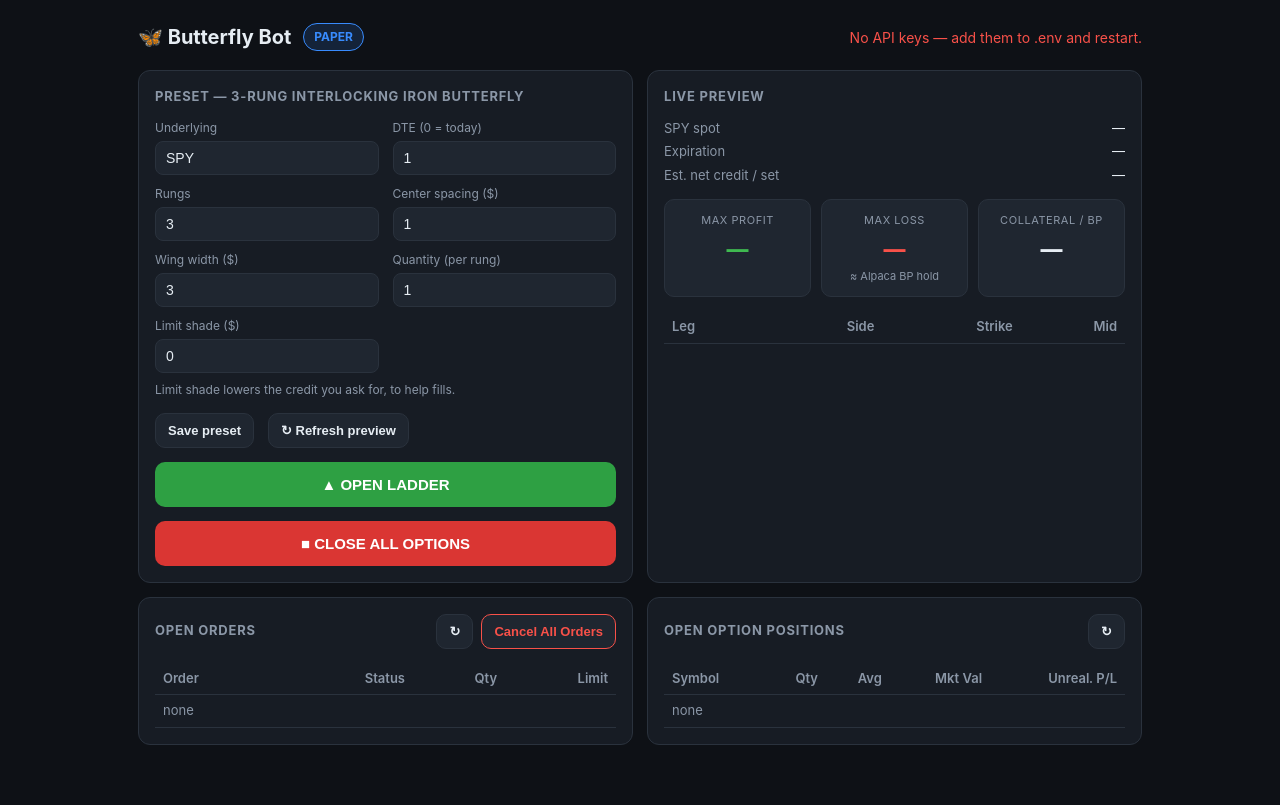
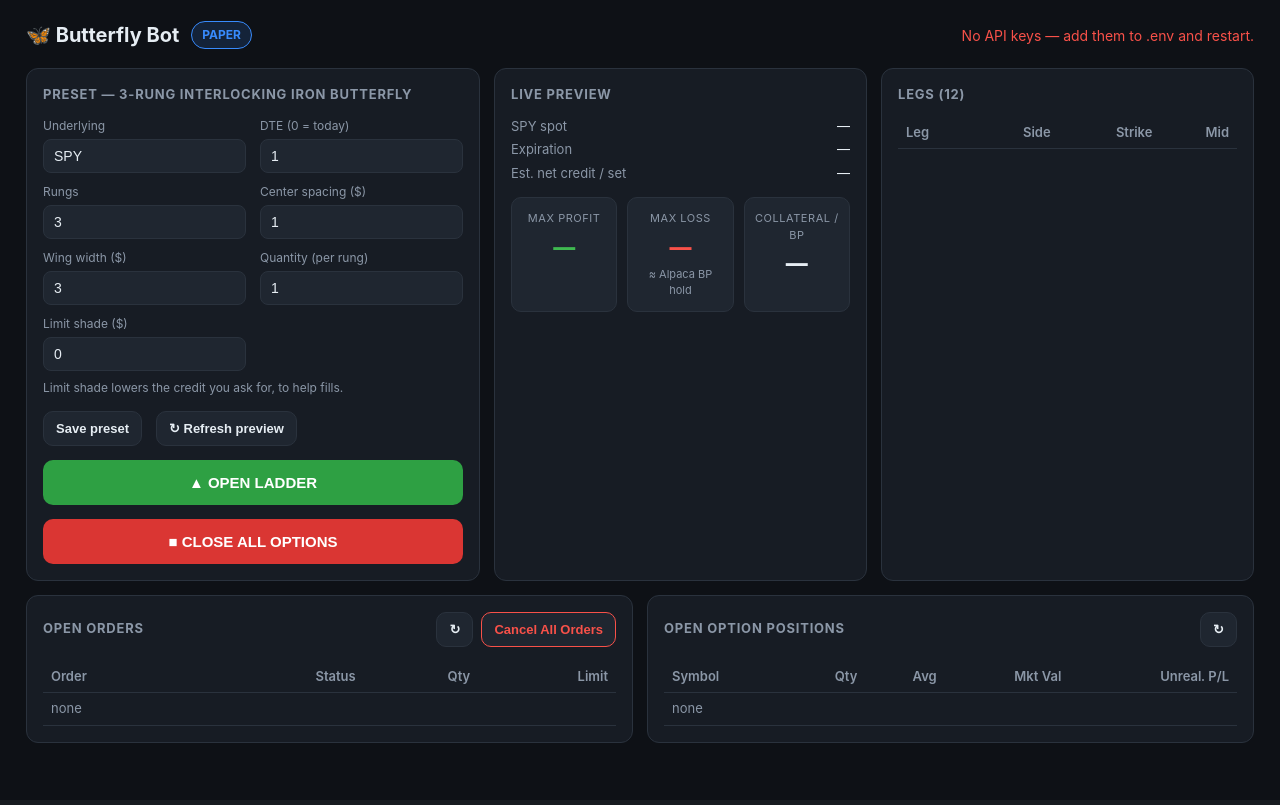
Before and after one commit to coleashcrafttrading-commits/The-Godfocker, a FastAPI app: page / in a window 1280 px wide. After the commit the page ends 743 px from the top, so only its background shows below. Run offline with FastAPI, Linux system fonts and the light colour scheme; lists and menus that the app fills with data are empty.

Commit message:
Widen dashboard to 1800px and lay panels out side-by-side
- container max-width 1040 -> 1800, full width
- split legs table into its own column so top row is Preset | Preview | Legs
- reduces vertical scroll, uses horizontal space

Co-Authored-By: Claude Opus 4.8 <noreply@anthropic.com>

```diff
--- a/app/templates/index.html
+++ b/app/templates/index.html
@@ -13,7 +13,7 @@
   * { box-sizing: border-box; }
   body { margin: 0; background: var(--bg); color: var(--text);
     font: 14px/1.5 -apple-system, Segoe UI, Roboto, Helvetica, Arial, sans-serif; }
-  .wrap { max-width: 1040px; margin: 0 auto; padding: 22px 18px 60px; }
+  .wrap { max-width: 1800px; width: 100%; margin: 0 auto; padding: 20px 26px 40px; }
   h1 { font-size: 20px; margin: 0; }
   h2 { font-size: 13px; text-transform: uppercase; letter-spacing: .06em;
     color: var(--muted); margin: 0 0 12px; }
@@ -126,7 +126,11 @@
           <div class="stat-sub" id="pv_credit2"></div>
         </div>
       </div>
-      <div class="spacer"></div>
+    </div>
+
+    <!-- FAR RIGHT: legs -->
+    <div class="panel grow">
+      <h2>Legs (12)</h2>
       <table id="legsTable">
         <thead><tr><th>Leg</th><th>Side</th><th>Strike</th><th>Mid</th></tr></thead>
         <tbody></tbody>
```
